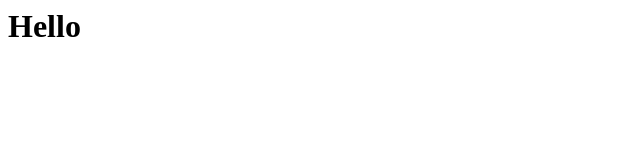
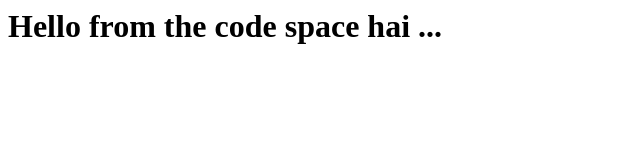
Before and after one commit to MohammedShoiab/skills-code-with-codespaces, a plain HTML site: page index.html in a window 1280 px wide. Shown: the whole page, without its empty margins (0-640 px from the left). Drawn offline with Linux system fonts and the light colour scheme.

Commit message:
Adding hello from the codespace!

```diff
--- a/index.html
+++ b/index.html
@@ -1,3 +1,3 @@
 <html>
-  <h1>Hello</h1>
+  <h1>Hello from the code space hai ...</h1>
 </html>
```
